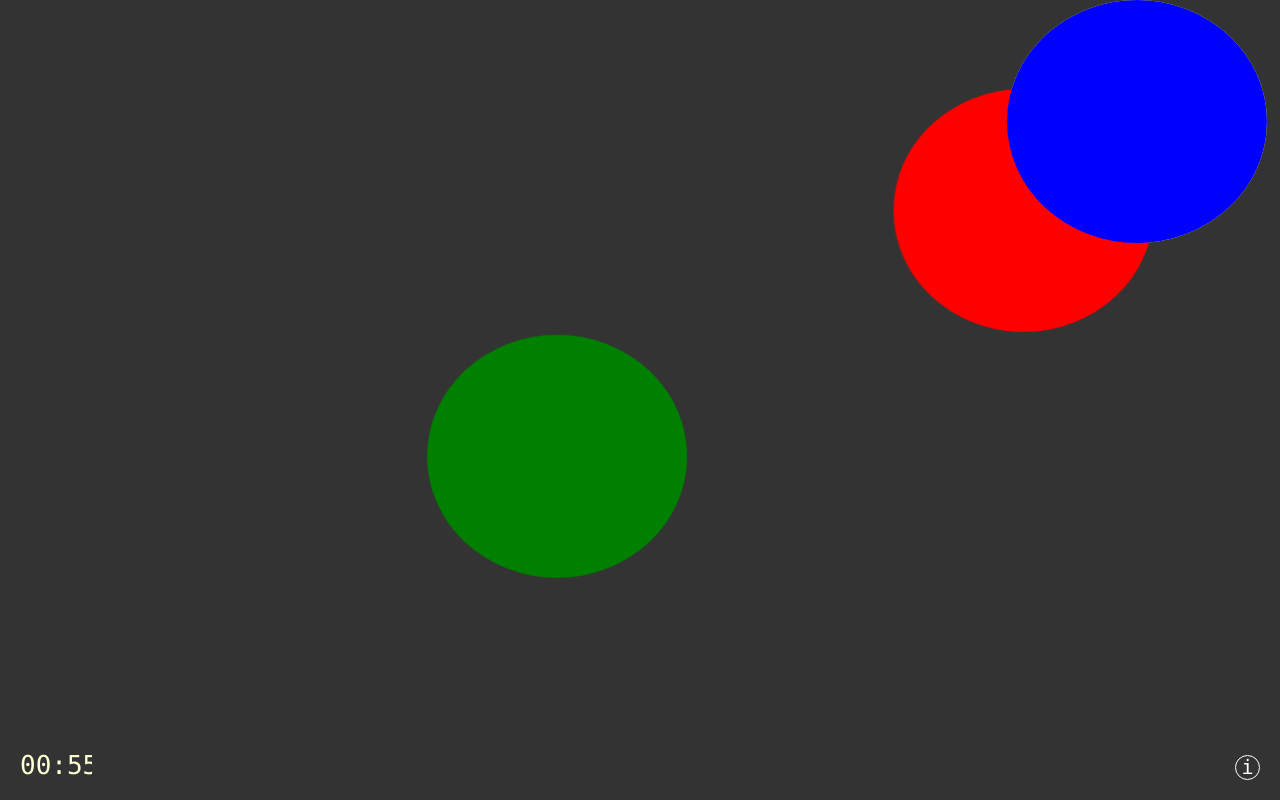
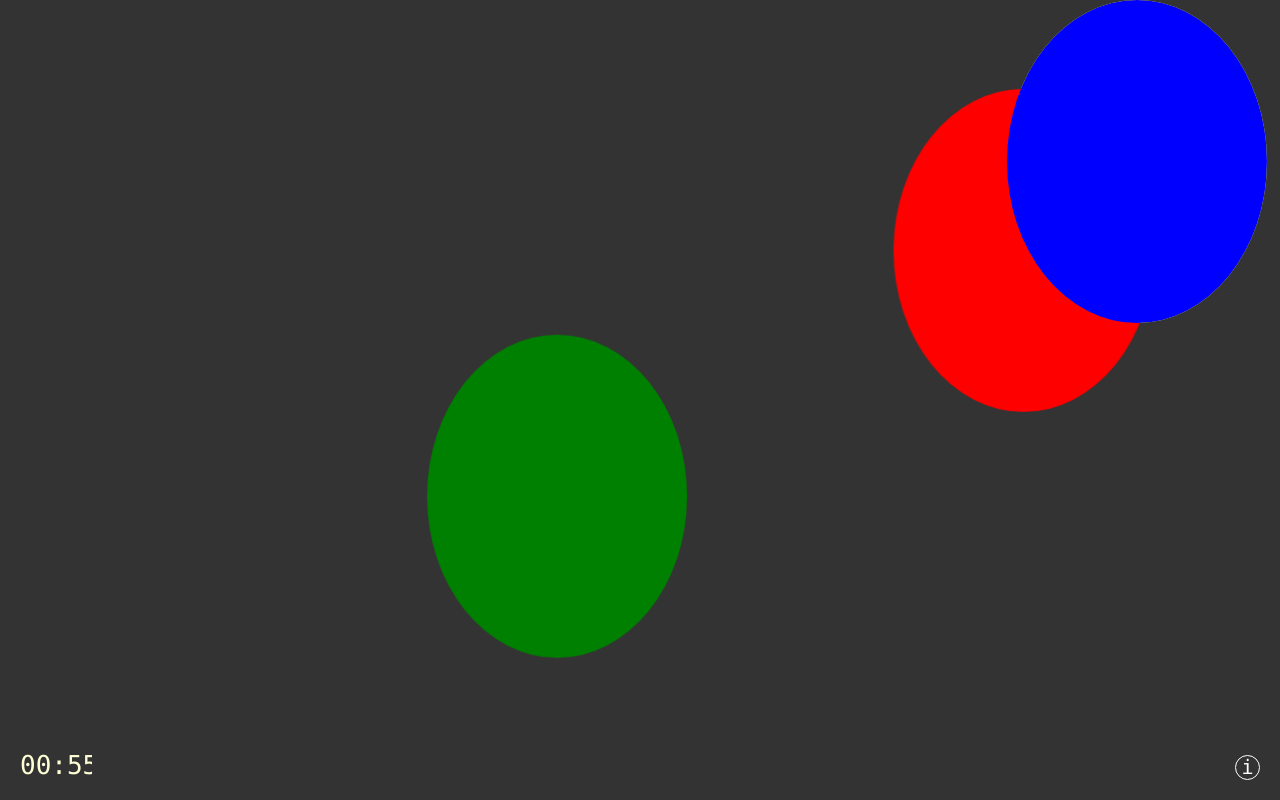
Before and after one commit to EgorKeln/catch-up, a plain HTML site: page index.html in a window 1280 px wide. Drawn offline with Linux system fonts and the light colour scheme.

Commit message:
Update style.css

```diff
--- a/css/style.css
+++ b/css/style.css
@@ -65,7 +65,7 @@
         content: '';
         pointer-events: all;
         width: 20.333vw;
-        height: 30.333vh;
+        height: 40.333vh;
         top: 0;
         left: 0;
         position: absolute;
```
